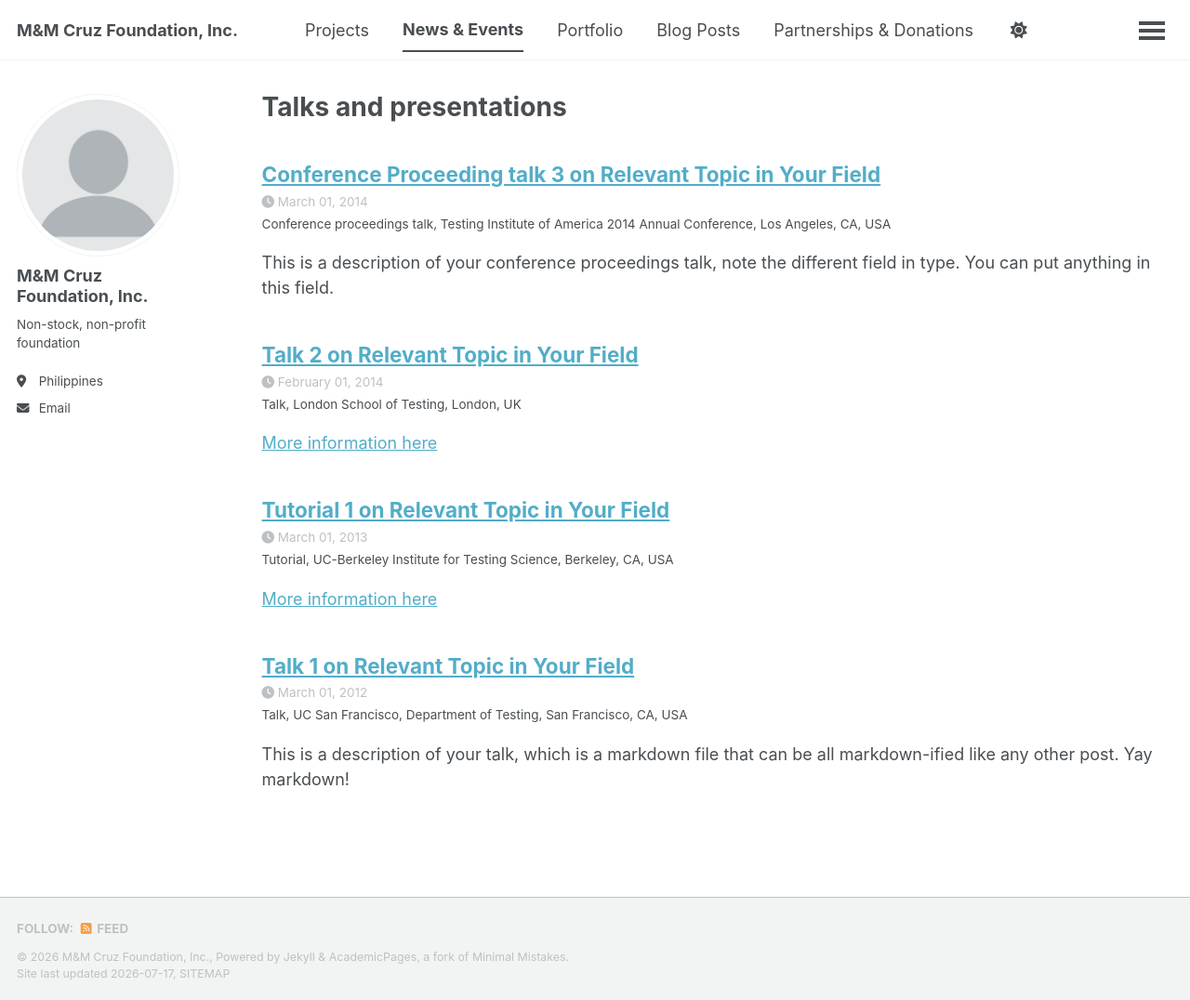
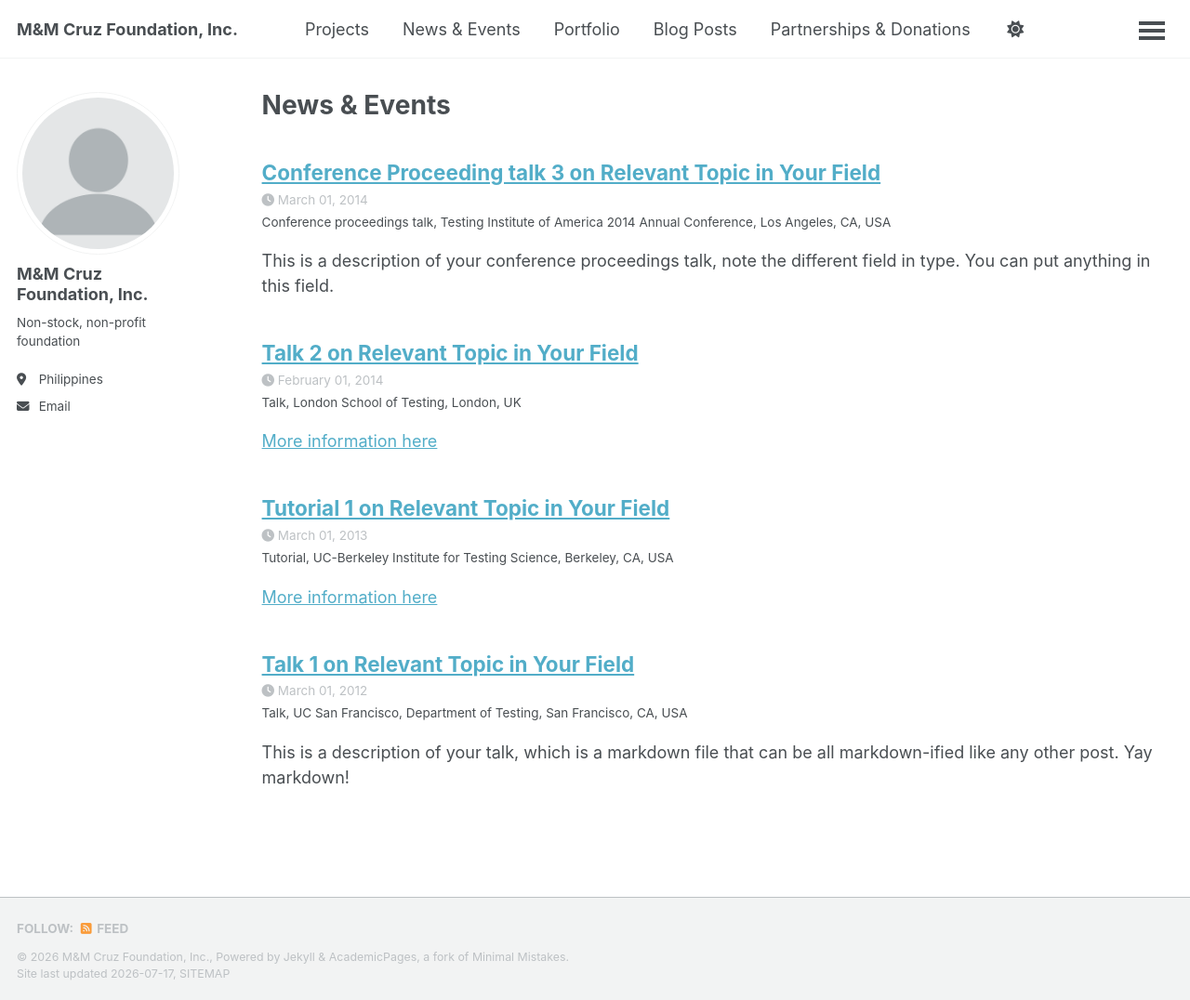
Before and after one commit to mccruz-foundation/mmcfoundation, a Jekyll site: the page built from _pages/news-events.html, in a window 1280 px wide and 1076 px high. Shown: the whole window at 93% size. Built offline with Jekyll 4.4.1, drawn with Linux system fonts in a browser that asks for light colours; a style sheet for code colours, icons or effects is not loaded.

Commit message:
Update and rename talks.html to news-events.html

```diff
--- a/_pages/talks.html
+++ b/_pages/news-events.html
@@ -1,7 +1,7 @@
 ---
 layout: archive
-title: "Talks and presentations"
-permalink: /talks/
+title: "News & Events"
+permalink: /news-events/
 author_profile: true
 ---
 
```
